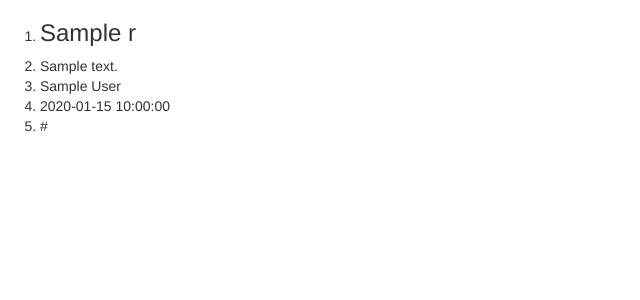
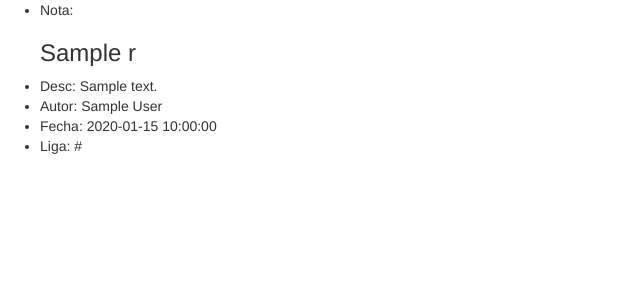
Before and after one commit to andresdemo/siapdemo, a CodeIgniter app: template application/views/test_view.php in a window 1280 px wide. Shown: the top 300 px of the page, without its empty margins (0-640 px from the left). Run offline with CodeIgniter, Linux system fonts and the light colour scheme; the template is opened without the code that fills it: most values are stand-ins (such as "Sample title", 1, 10 or a date in 2020); some libraries are stand-ins or nearby versions.

Commit message:
Cambios en el tipo de lista

```diff
--- a/application/views/test_view.php
+++ b/application/views/test_view.php
@@ -30,15 +30,15 @@
 
   </head>
   <body>
-  	<ol>
+  	<ul>
     <?php foreach($rss as $item): ?>
-    		<li> <h3><?php echo $item['title']; ?> </h3></li>
-    		<li> <?php echo $item['description']; ?> </li>
-    		<li> <?php echo $item['author']; ?> </li>
-    		<li> <?php echo $item['pubDate']; ?> </li>
-    		<li> <?php echo $item['link']; ?> </li>
+    		<li>Nota: <h3><?php echo $item['title']; ?> </h3></li>
+    		<li>Desc:  <?php echo $item['description']; ?> </li>
+    		<li>Autor:  <?php echo $item['author']; ?> </li>
+    		<li>Fecha: <?php echo $item['pubDate']; ?> </li>
+    		<li>Liga:  <?php echo $item['link']; ?> </li>
     <?php endforeach; ?>
-	</ol>
+</ul>
 
   </body>
 </html>
```
